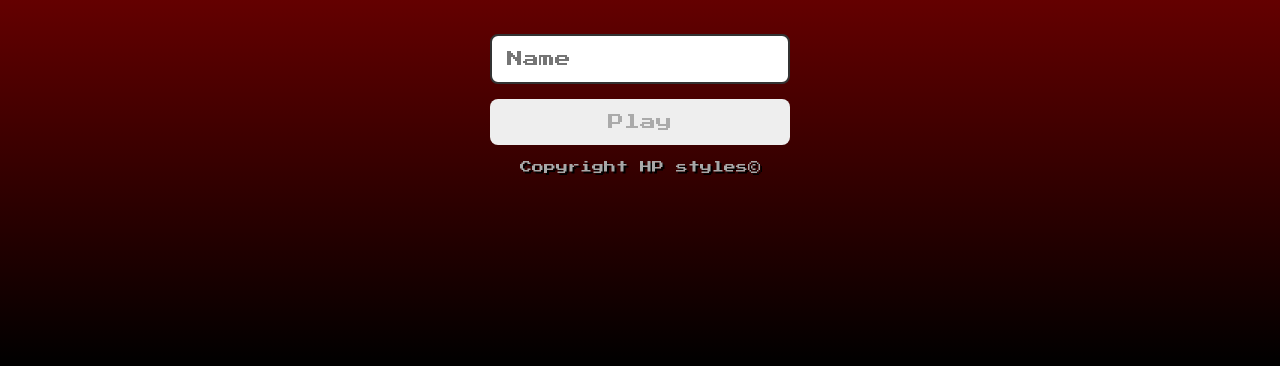
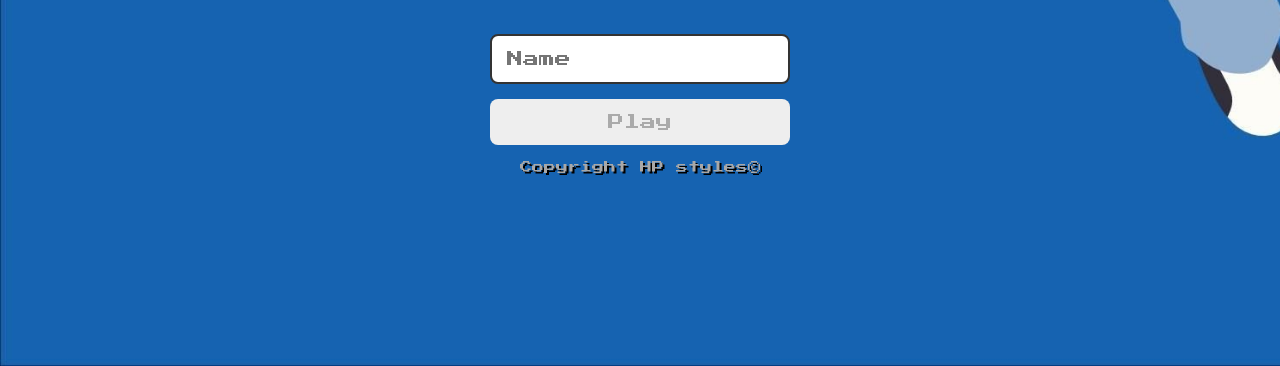
Before and after one commit to Italofabeni/pokemon_memory_game, a plain HTML site: page index.html in a window 1280 px wide. Shown: the part 562-928 px from the top of the page. Drawn offline with Linux system fonts and the light colour scheme.

Commit message:
pokemon_memory_game

```diff
--- a/css/login.css
+++ b/css/login.css
@@ -1,6 +1,8 @@
 body {
     overflow-x: hidden;
-    background: linear-gradient(#fd0000,#000000);
+    /*background: linear-gradient(#fd0000,#000000);*/
+    background-image: url("/images/ash_bg.jpg");
+    background-size: cover;
 }
 
 .login-form {
```
Also changed, not shown: images/ash_bg.jpg (added).
